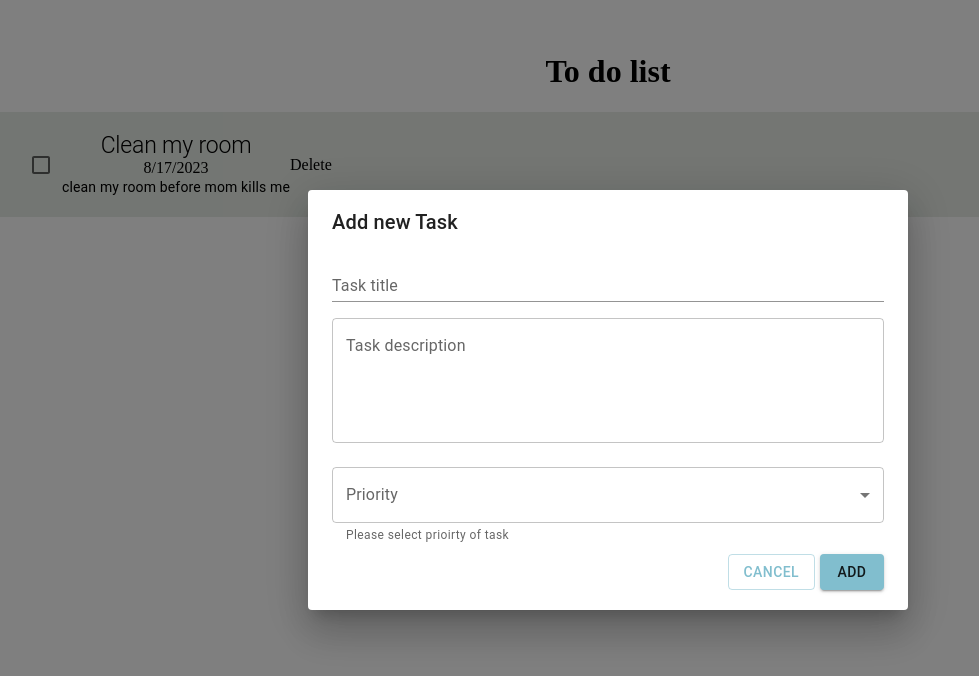
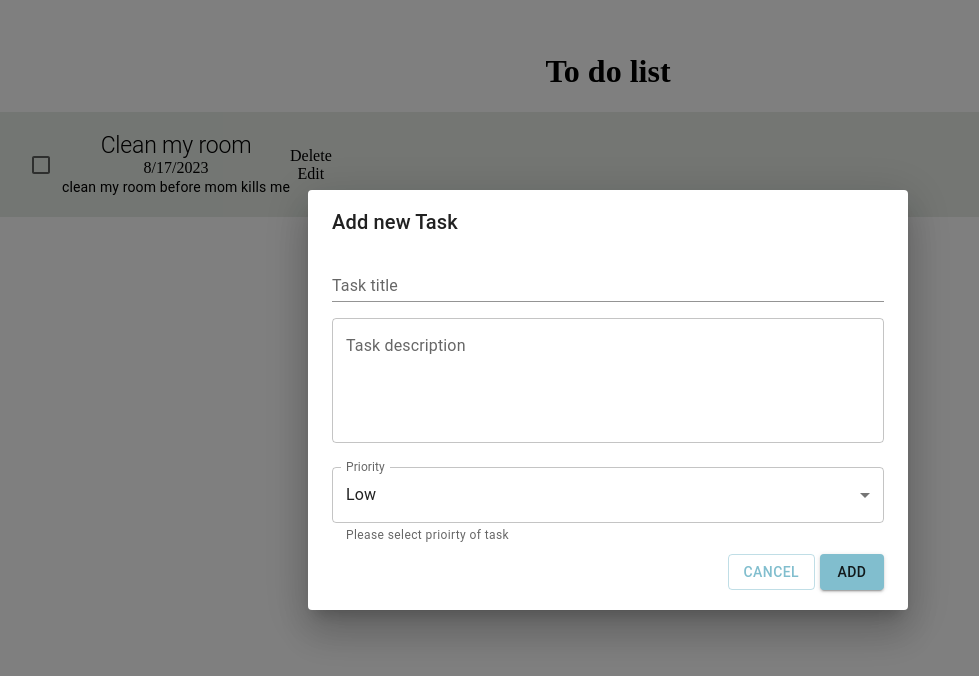
Before and after one commit to amirgc0021/todo, a React (Vite) app: page / in a window 1280 px wide. Both pictures are taken after a click on the button "Add". Shown: the top 676 px of the page, without its empty margins (32-1011 px from the left). Built offline with nearby package versions, Linux system fonts and the light colour scheme.

Commit message:
edit tasks

```diff
--- a/src/components/tasks/addTask/AddTask.tsx
+++ b/src/components/tasks/addTask/AddTask.tsx
@@ -5,35 +5,63 @@ import TextField from '@mui/material/TextField';
 import Button from '@mui/material/Button';
 import Stack from '@mui/material/Stack';
 import { useDispatch } from 'react-redux';
-import { addTask } from 'redux/listSlice';
+import { addTask, editTask } from 'redux/listSlice';
 
-import type{ ItaskItem } from '../types';
+import type { ItaskItem } from '../types';
+import { useState } from 'react';
 
 type Props = {
-	closeDialog: () => void
+	closeDialog: () => void,
+	task: ItaskItem | null
 }
 
 type selectValOption = ItaskItem["priority"];
 
-export default function AddTask({closeDialog }: Props) {
+export default function AddTask({ closeDialog, task }: Props) {
 	const dispatch = useDispatch();
+
+	const [title, setTitle] = useState<string>(task?.title || "")
+	const [description, setDescription] = useState<string>(task?.description || "")
+	const [priority, setPriority] = useState<selectValOption>(task?.priority || "low")
 
 	const onFormSubmitted = (e: React.FormEvent<HTMLFormElement>) => {
 		e.preventDefault()
 
 		const formData = new FormData(e.currentTarget);
 
-		dispatch(addTask({
-			title: formData.get("title") as string,
-			description: formData.get("description") as string,
-			priority: formData.get("priority") as selectValOption
-		}));
+		if (!task) {
+			dispatch(addTask({
+				title: formData.get("title") as string,
+				description: formData.get("description") as string,
+				priority: formData.get("priority") as selectValOption
+			}));
+		} else {
+			const editedTask: ItaskItem = {
+				...task,
+				title: formData.get("title") as string,
+				description: formData.get("description") as string,
+				priority: formData.get("priority") as selectValOption
+			}
 
-		closeDialog()
+			dispatch(editTask(editedTask))
+		}
+
+		closeDialog();
 	}
+
+	const handleTitleChange = (e: React.ChangeEvent<HTMLInputElement>) => {
+		setTitle(e.target.value)
+	}
+	const handleDescriptionChange = (e: React.ChangeEvent<HTMLTextAreaElement>) => {
+		setDescription(e.target.value)
+	}
+	const handlePriorityChange = (e: React.ChangeEvent<HTMLInputElement>) => {
+		setPriority(e.target.value as selectValOption)
+	}
+
 	return (
 		<>
-			<DialogTitle>Add new Task</DialogTitle>
+			<DialogTitle>{!task ? "Add new Task" : "Edit Task"}</DialogTitle>
 
 			<DialogContent>
 				<form onSubmit={onFormSubmitted}>
@@ -42,18 +70,21 @@ export default function AddTask({closeDialog }: Props) {
 						label="Task title"
 						variant="standard"
 						name='title'
+						value={title}
+						onChange={handleTitleChange}
 						fullWidth
 					/>
 					<TextField
 						label="Task description"
 						multiline
 						rows={4}
-						maxRows={4}
 						fullWidth
 						margin='normal'
 						name='description'
+						value={description}
+						onChange={handleDescriptionChange}
+					/>
 
-					/>
 					<TextField
 						label="Priority"
 						select
@@ -61,19 +92,20 @@ export default function AddTask({closeDialog }: Props) {
 						helperText="Please select prioirty of task"
 						margin='normal'
 						name="priority"
+						value={priority}
+						onChange={handlePriorityChange}
 					>
 						<MenuItem value="low">Low</MenuItem>
 						<MenuItem value="medium">Medium</MenuItem>
 						<MenuItem value="high">High</MenuItem>
 					</TextField>
 
-
 					<Stack direction="row" spacing={2} justifyContent={'flex-end'} useFlexGap>
 						<Button variant="outlined" color="secondary" onClick={closeDialog}>
 							Cancel
 						</Button>
 						<Button variant='contained' color='secondary' type='submit'>
-							Add
+							{!task ? "Add" : "Edit"}
 						</Button>
 					</Stack>
 				</form>
--- a/src/components/tasks/taskItem/TaskItem.tsx
+++ b/src/components/tasks/taskItem/TaskItem.tsx
@@ -14,9 +14,10 @@ import { toDate } from "utils/utils";
 type Props = {
 	item: ItaskItem,
 	deleteTask: (id: string) => void
+	updateTask: (task: ItaskItem) => void
 }
 
-export default function TaskItem({ item, deleteTask }: Props) {
+export default function TaskItem({ item, deleteTask, updateTask }: Props) {
 	const [isDone, setIsDone] = useState<boolean>(item.done);
 
 	const updateTaskDoneState = (event: React.ChangeEvent<HTMLInputElement>) => {
@@ -25,6 +26,10 @@ export default function TaskItem({ item, deleteTask }: Props) {
 
 	const removeTask = () => {
 		deleteTask(item.id)
+	}
+
+	const _updateTask = () => {
+		updateTask(item)
 	}
 
 	return (
@@ -44,6 +49,9 @@ export default function TaskItem({ item, deleteTask }: Props) {
 				<Button onClick={removeTask}>
 					Delete
 				</Button>
+				<Button onClick={_updateTask}>
+					Edit
+				</Button>
 			</Grid>
 		</Grid>
 	)
--- a/src/components/tasks/tasksList/TasksList.tsx
+++ b/src/components/tasks/tasksList/TasksList.tsx
@@ -5,32 +5,50 @@ import Grid from '@mui/material/Grid';
 
 import { useMemo, useState } from 'react';
 import { useDispatch, useSelector } from 'react-redux';
+import { removeTask } from 'redux/listSlice';
 
 import type { AppState } from 'redux/store';
-import { removeTask } from 'redux/listSlice';
+import type{ ItaskItem } from '../types';
 
 type Props = {};
+
+type TaskDialog = {
+	open: boolean,
+	taskData: ItaskItem | null
+}
 
 export default function TasksList({ }: Props) {
 	const dispatch = useDispatch();
 	const list = useSelector((state: AppState) => state.listSlice.todoList);
 
-	const [activeUpdateTask, setActiveUpdateTask] = useState(false);
+	const [activeUpdateTask, setActiveUpdateTask] = useState<TaskDialog>({open: false, taskData: null});
+
+	const closeDialog = () => {
+		setActiveUpdateTask({
+			open: false,
+			taskData: null
+		})
+	}
 
 	const addTaskToList = () => {
-
-		setActiveUpdateTask(true)
-	}
-
-	const closeDialog = () => {
-		setActiveUpdateTask(false)
+		setActiveUpdateTask({
+			open: true,
+			taskData: null
+		})
 	}
 
 	const deleteTask = (id: string) => {
 		dispatch(removeTask(id))
 	}
 
-	const tasksList = useMemo(() => list.map(item => <TaskItem key={item.id} item={item} deleteTask={deleteTask} />), [list])
+	const updateTask = (task: ItaskItem) => {
+		setActiveUpdateTask({
+			open: true,
+			taskData: task
+		})
+	}
+
+	const tasksList = useMemo(() => list.map(item => <TaskItem key={item.id} item={item} deleteTask={deleteTask} updateTask={updateTask} />), [list])
 
 	return (
 		<div>
@@ -39,8 +57,8 @@ export default function TasksList({ }: Props) {
 			</Grid>
 
 			<button onClick={addTaskToList}>Add</button>
-			<Dialog open={activeUpdateTask} sx={{p: 0}}>
-				<AddTask closeDialog={closeDialog} />
+			<Dialog open={activeUpdateTask.open} sx={{p: 0}}>
+				<AddTask task={activeUpdateTask.taskData} closeDialog={closeDialog} />
 			</Dialog>
 		</div>
 	)
--- a/src/redux/listSlice.ts
+++ b/src/redux/listSlice.ts
@@ -30,9 +30,23 @@ export const listSlice = createSlice({
 				...state,
 				todoList: state.todoList.filter(task => task.id !== action.payload)
 			}
-		}
+		},
+		editTask: (state, action: PayloadAction<ItaskItem>) => {
+			const editedTask = action.payload;
+
+			return {
+				...state,
+				todoList: state.todoList.map(task => {
+					if(editedTask.id === task.id){
+						return editedTask
+					}
+
+					return task
+				})
+			}
+		},
 	}
 })
 
-export const { addTask, removeTask } = listSlice.actions;
+export const { addTask, removeTask, editTask } = listSlice.actions;
 export default listSlice.reducer;
```
